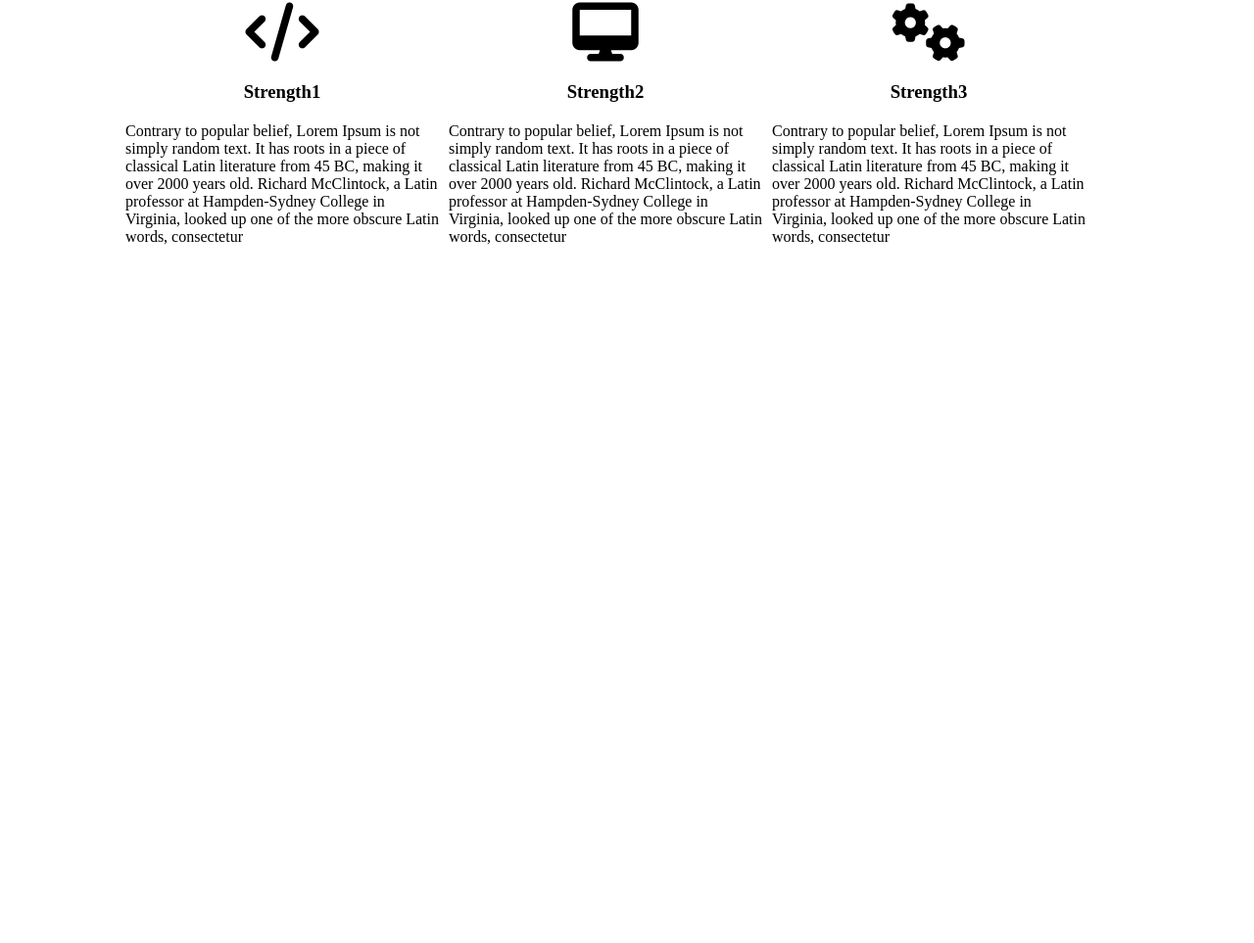
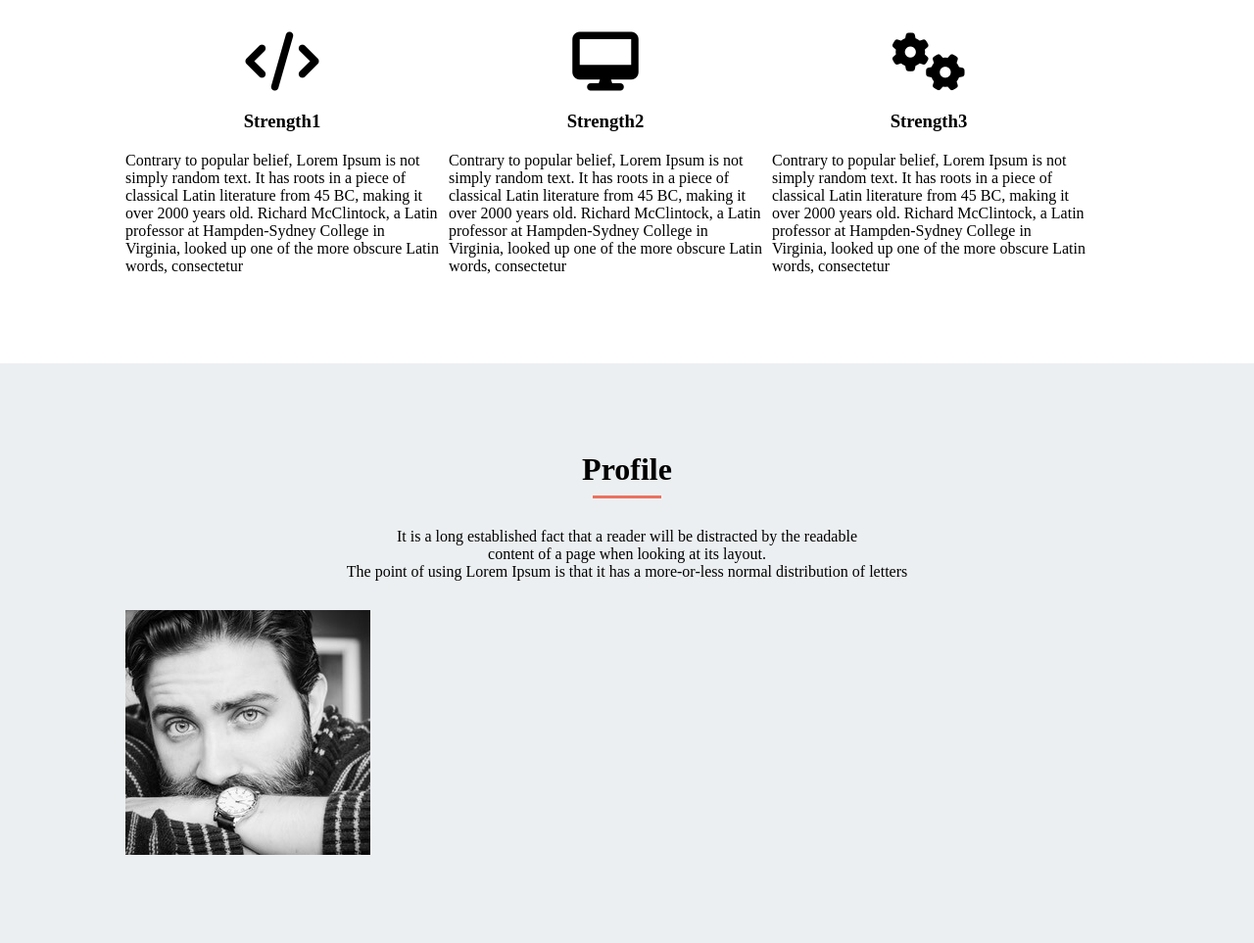
Before and after one commit to yutotanigawa/skillup-1, a plain HTML site: page index.html in a window 1280 px wide. Shown: the part 1831-2794 px from the top of the page at 98% size. Before the commit the page ends 2172 px from the top, so only its background shows below. Drawn offline with Linux system fonts and the light colour scheme.

Commit message:
[Add]プロフィール画面の作成

```diff
--- a/index.html
+++ b/index.html
@@ -14,7 +14,7 @@
 					<nav>
 						<ul class="nav">
 							<li class="nav-list"><a href="#portfolio">Portfolio</a></li>
-							<li class="nav-list">Feature</li>
+							<li class="nav-list"><a href="#ft">Feature</a></li>
 							<li class="nav-list">Profile</li>
 							<li class="nav-list">Contact</li>
 						</ul>
@@ -37,7 +37,7 @@
 	 		content of a page when looking at its layout.<br>
 			The point of using Lorem Ipsum is that it has a more-or-less normal distribution of letters</p>
 
-			<div class="pf-contents">
+			<div class="pf-contents clearfix">
 				<div class="pf-item bg-1"></div>
 				<div class="pf-item bg-2"></div>
 				<div class="pf-item bg-3"></div>
@@ -55,7 +55,7 @@
 			<p class="ft-text">It is a long established fact that a reader will be distracted by the readable<br>
 			content of a page when looking at its layout.<br>
 			The point of using Lorem Ipsum is that it has a more-or-less normal distribution of letters</p>
-			<div class="strength-group">
+			<div class="strength-group clearfix">
 				<div class="st-content 1">
 					<i class="fa fa-code"></i>
 					<h3 class="st-title">Strength1</h3>
@@ -74,5 +74,23 @@
 			</div>
 		</div>
 	</section>
+
+	<section id="profile">
+		<div class="container">
+			<h2 class="pr-title">Profile</h2>
+			<p class="pr-text">It is a long established fact that a reader will be distracted by the readable<br>
+			content of a page when looking at its layout.<br>
+			The point of using Lorem Ipsum is that it has a more-or-less normal distribution of letters</p>
+
+			<div class="pr-contents clearfix">
+				<div class="left-pr">
+					<div class="my-face">
+					</div>
+				</div>
+				<div class="right-pr">
+				</div>
+			</div>
+		</div>
+	</section>
 </body>
 </html>
--- a/style.css
+++ b/style.css
@@ -2,6 +2,16 @@
 	margin: 0;
 	padding: 0;
 	box-sizing: border-box;
+}
+
+.clearfix::after{
+	content:"";
+	display: block;
+	clear:both;
+}
+
+div{
+	display:block;
 }
 
 a{
@@ -144,8 +154,8 @@ nav{
 	margin:30px auto;
 }
 .strength-group{
-	width: 980px
-	padding:45px 0 90px 0;
+	width: 980px;
+	padding:30px 0 90px 0;
 }
 .st-content{
 	width:320px;
@@ -163,8 +173,49 @@ nav{
 }
 .st-text{
 	text-align: left;
-	margin-bottom: 90px;
 }
 .fa{
 	font-size: 60px;
 }
+
+#profile{
+	background-color: #ECEFF1;
+}
+
+.pr-title{
+	text-align: center;
+	padding-top:90px;
+	font-size: 32px;
+}
+.pr-title::after{
+	content:"";
+	display: block;
+	height: 3px;
+	width:70px;
+	background-color: #EC715F;
+	margin:8px auto;
+}
+
+.pr-text{
+	margin-top:30px;
+	text-align: center;
+}
+
+.pr-contents{
+	padding:30px 0 90px 0;
+}
+
+.left-pr{
+	width: 50%;
+	float: left;
+}
+.my-face{
+	background-image: url(img/my-icon.jpg);
+	width:250px;
+	height:250px;
+}
+
+.right-pr{
+	width: 50%;
+	float: left;
+}
```
